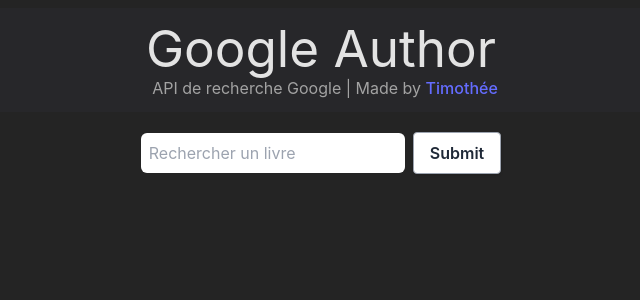
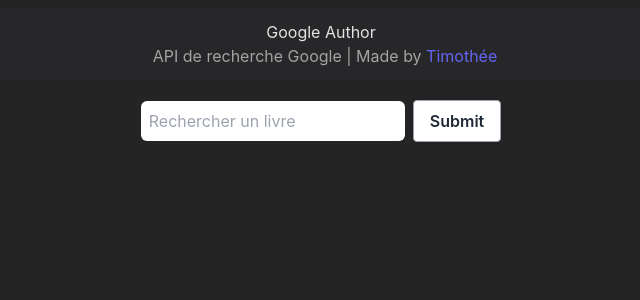
Before and after one commit to tiballion/googleauthor, a React (Vite) app: page / in a window 1280 px wide. Shown: the top 300 px of the page, without its empty margins (319-959 px from the left). Built offline with nearby package versions, Linux system fonts and the light colour scheme.

Commit message:
cleaned index.css

```diff
--- a/src/components/Header.jsx
+++ b/src/components/Header.jsx
@@ -6,7 +6,11 @@
       <h1>Google Author </h1>
       <h3 className="pl-2 text-neutral-400">
         API de recherche Google | Made by{" "}
-        <a href="https://github.com/tiballion" target="_blank">
+        <a
+          href="https://github.com/tiballion"
+          target="_blank"
+          className="text-indigo-500"
+        >
           Timothée
         </a>
       </h3>
--- a/src/index.css
+++ b/src/index.css
@@ -18,17 +18,3 @@
   -moz-osx-font-smoothing: grayscale;
   -webkit-text-size-adjust: 100%;
 }
-
-a {
-  font-weight: 500;
-  color: #646cff;
-  text-decoration: inherit;
-}
-a:hover {
-  color: #535bf2;
-}
-
-h1 {
-  font-size: 3.2em;
-  line-height: 1.1;
-}
```
